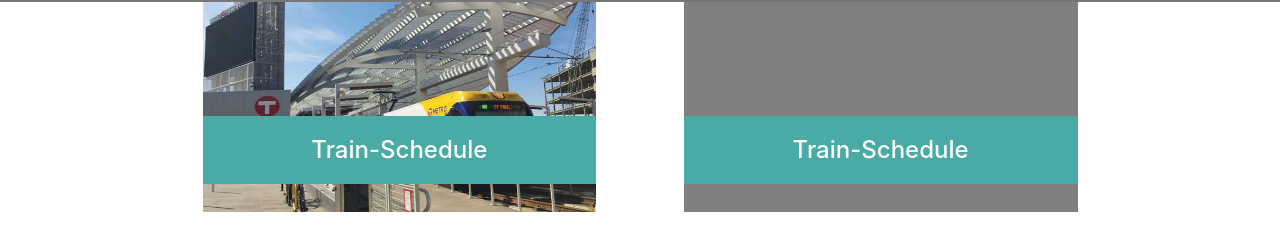
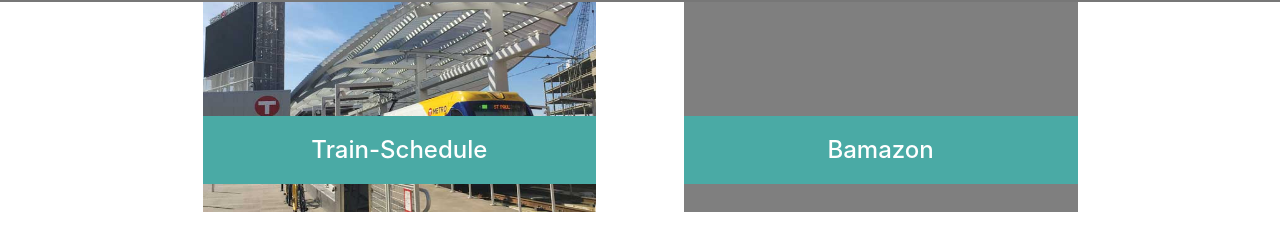
Before and after one commit to nlouda/Bootstrap-Portfolio, a plain HTML site: page portfolio.html in a window 1280 px wide. Shown: the part 798-1032 px from the top of the page. Drawn offline with nearby package versions, Linux system fonts and the light colour scheme.

Commit message:
updating bamazon link

```diff
--- a/portfolio.html
+++ b/portfolio.html
@@ -57,7 +57,7 @@
                     <a href="https://nlouda.github.io/Train-Schedule/"><h4>Train-Schedule</h4></a>
                     </div>
                     <div class="portfolio-item" id="port6">
-                        <a href="https://github.com/nlouda/bamazon"><h4>Train-Schedule</h4></a>
+                        <a href="https://github.com/nlouda/bamazon"><h4>Bamazon</h4></a>
                         </div>
             </div>
     </div>
```
